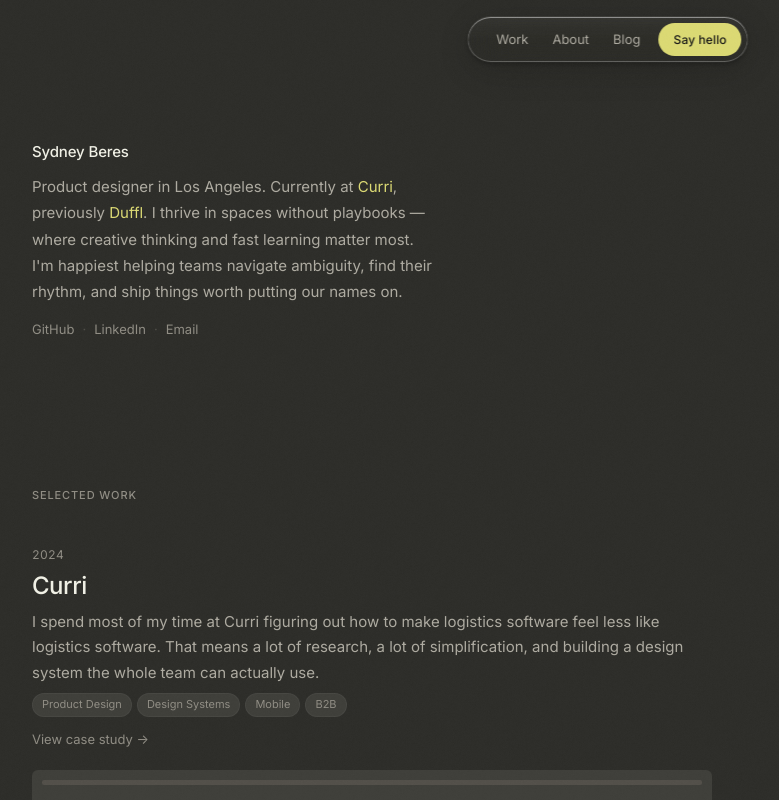
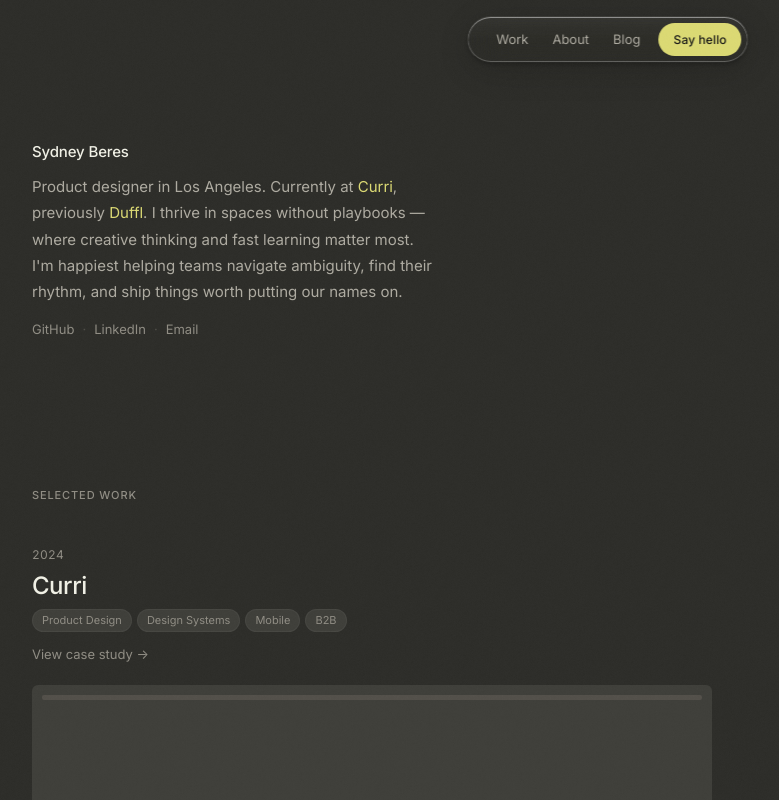
Before and after one commit to Sydneyberes/syd-app, a React (Vite) app: page / in a window 1280 px wide. Shown: the top 800 px of the page, without its empty margins (32-811 px from the left). Built offline with nearby package versions, Linux system fonts and the light colour scheme.

Commit message:
Remove descriptions from case study entries

```diff
--- a/src/components/WorkEntry.jsx
+++ b/src/components/WorkEntry.jsx
@@ -12,8 +12,7 @@
         <h3 className="work-entry-title">
           <Link to={`/work/${p.slug}`}>{p.title}</Link>
         </h3>
-        <p className="work-entry-desc">{p.description}</p>
-        <div className="work-tags">
+<div className="work-tags">
           {p.tags.map(tag => (
             <span key={tag} className="work-tag">{tag}</span>
           ))}
```
